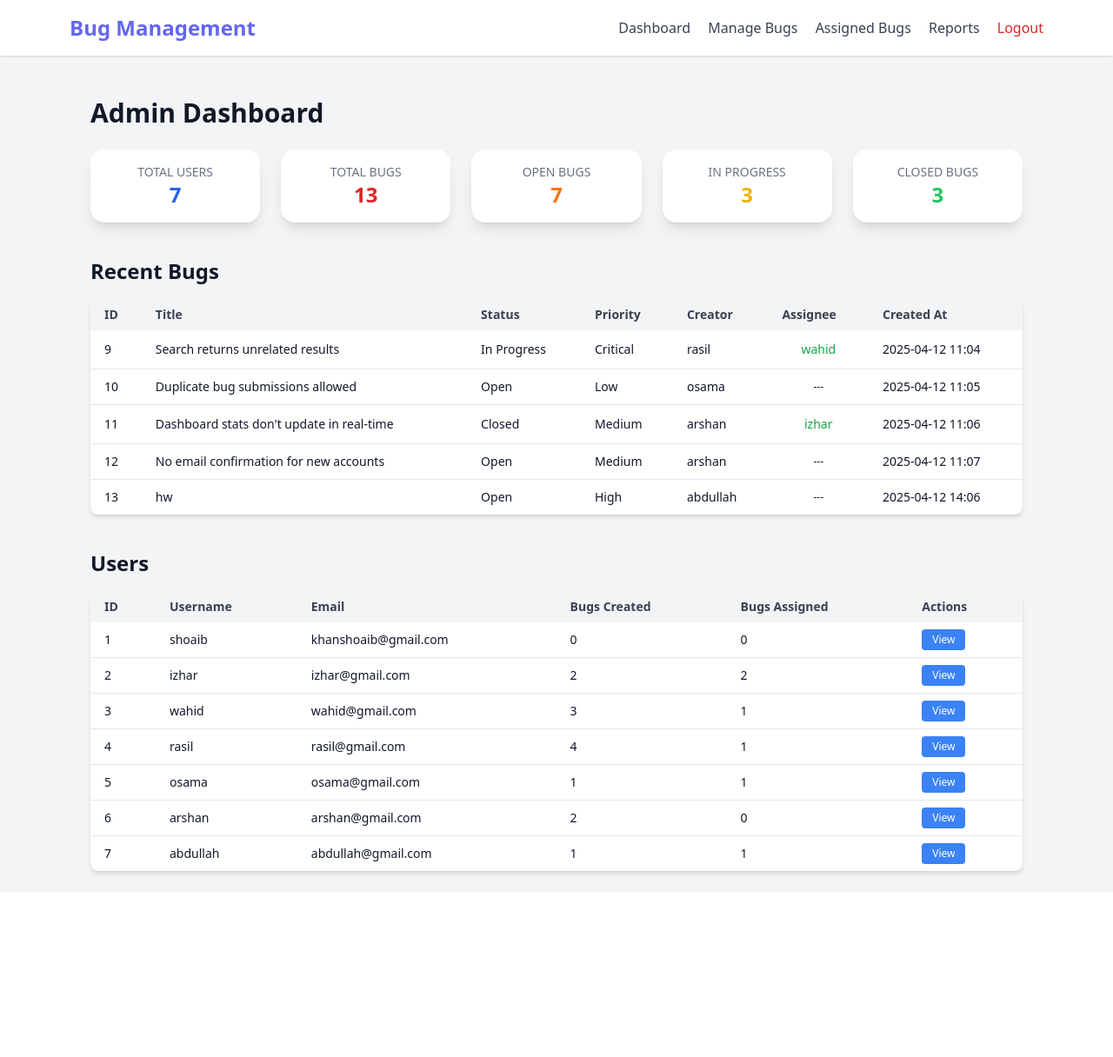
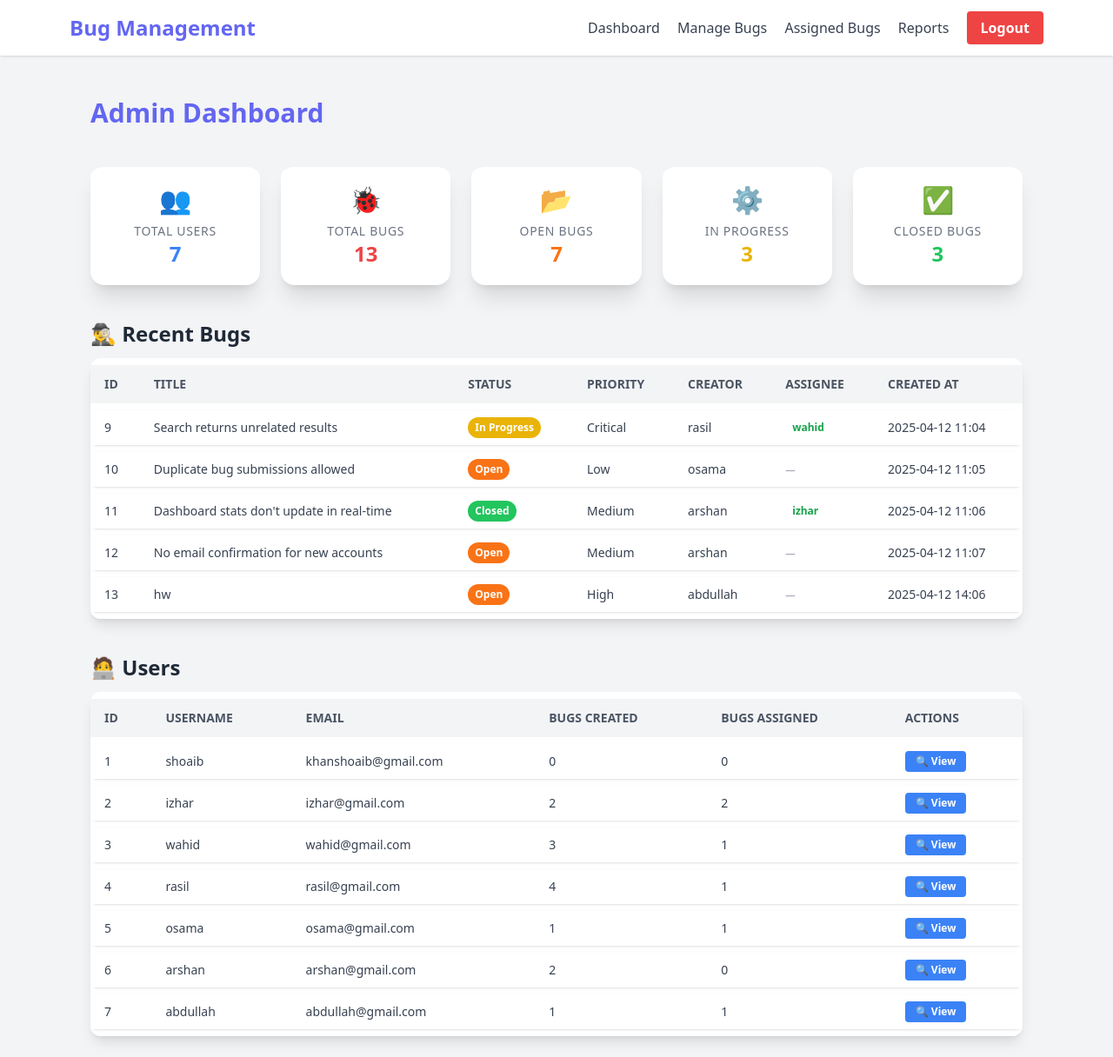
Before and after one commit to kshxaib/bug_management, a Flask app: page /admin/dashboard in a window 1280 px wide. Shown: the whole page at 87% size. Before the commit the page ends 1011 px from the top, so only its background shows below. Run offline with Flask 2, Linux system fonts and the light colour scheme; a user stored in the database is signed in; data comes from the database, SQL or seed files in the repository; both versions use the stored data as it was after the commit; some libraries are stand-ins or nearby versions.

Commit message:
Your commit message here

```diff
--- a/templates/admin/admin_dashboard.html
+++ b/templates/admin/admin_dashboard.html
@@ -3,65 +3,62 @@
 {% block title %}Admin Dashboard{% endblock %}
 
 {% block content %}
-<div class="p-6 animate-fade-in">
-    <h1 class="text-3xl font-bold mb-6">Admin Dashboard</h1>
+<div class="p-6 animate-fade-in space-y-10">
+    <h1 class="text-3xl font-extrabold text-primary"> Admin Dashboard</h1>
 
     <!-- Stats Grid -->
-    <div class="grid grid-cols-1 sm:grid-cols-2 md:grid-cols-3 xl:grid-cols-5 gap-6 mb-10">
-        <div class="stat-card bg-white shadow-lg rounded-2xl p-4 text-center">
-            <h3 class="text-gray-500 text-sm uppercase">Total Users</h3>
-            <p class="text-2xl font-semibold text-blue-600">{{ users|length }}</p>
+    <div class="grid grid-cols-1 sm:grid-cols-2 md:grid-cols-3 xl:grid-cols-5 gap-6">
+        {% set stats = [
+            ('Total Users', users|length, 'text-blue-500', '👥'),
+            ('Total Bugs', bugs|length, 'text-red-500', '🐞'),
+            ('Open Bugs', open_bugs, 'text-orange-500', '📂'),
+            ('In Progress', in_progress_bugs, 'text-yellow-500', '⚙️'),
+            ('Closed Bugs', closed_bugs, 'text-green-500', '✅')
+        ] %}
+        {% for label, value, color, emoji in stats %}
+        <div class="bg-white shadow-xl hover:shadow-2xl transition rounded-2xl p-5 text-center border-t-4 border-gray-100">
+            <div class="text-3xl mb-2">{{ emoji }}</div>
+            <h3 class="text-gray-500 text-sm uppercase tracking-wider">{{ label }}</h3>
+            <p class="text-2xl font-bold {{ color }}">{{ value }}</p>
         </div>
-        <div class="stat-card bg-white shadow-lg rounded-2xl p-4 text-center">
-            <h3 class="text-gray-500 text-sm uppercase">Total Bugs</h3>
-            <p class="text-2xl font-semibold text-red-600">{{ bugs|length }}</p>
-        </div>
-        <div class="stat-card bg-white shadow-lg rounded-2xl p-4 text-center">
-            <h3 class="text-gray-500 text-sm uppercase">Open Bugs</h3>
-            <p class="text-2xl font-semibold text-orange-500">{{ open_bugs }}</p>
-        </div>
-        <div class="stat-card bg-white shadow-lg rounded-2xl p-4 text-center">
-            <h3 class="text-gray-500 text-sm uppercase">In Progress</h3>
-            <p class="text-2xl font-semibold text-yellow-500">{{ in_progress_bugs }}</p>
-        </div>
-        <div class="stat-card bg-white shadow-lg rounded-2xl p-4 text-center">
-            <h3 class="text-gray-500 text-sm uppercase">Closed Bugs</h3>
-            <p class="text-2xl font-semibold text-green-500">{{ closed_bugs }}</p>
-        </div>
+        {% endfor %}
     </div>
 
     <!-- Recent Bugs Table -->
-    <h2 class="text-2xl font-semibold mb-4">Recent Bugs</h2>
-    <div class="overflow-x-auto shadow-md rounded-lg mb-10 animate-fade-in">
-        <table class="min-w-full bg-white rounded-xl overflow-hidden">
-            <thead class="bg-gray-100 text-gray-700 text-sm">
+    <div>
+        <h2 class="text-2xl font-semibold text-gray-800 mb-3">🕵️‍♂️ Recent Bugs</h2>
+        <div class="overflow-x-auto rounded-xl shadow-lg animate-fade-in">
+            <table class="min-w-full bg-white border-separate border-spacing-y-2">
+                <thead class="bg-gray-100 text-gray-600 text-sm uppercase">
                     <tr>
-                    <th class="px-4 py-2 text-left">ID</th>
-                    <th class="px-4 py-2 text-left">Title</th>
-                    <th class="px-4 py-2 text-left">Status</th>
-                    <th class="px-4 py-2 text-left">Priority</th>
-                    <th class="px-4 py-2 text-left">Creator</th>
-                    <th class="px-4 py-2 text-left">Assignee</th>
-                    <th class="px-4 py-2 text-left">Created At</th>
+                        {% for label in ['ID', 'Title', 'Status', 'Priority', 'Creator', 'Assignee', 'Created At'] %}
+                        <th class="px-4 py-3 text-left">{{ label }}</th>
+                        {% endfor %}
                     </tr>
                 </thead>
-            <tbody class="text-sm divide-y divide-gray-200">
+                <tbody class="text-sm text-gray-700">
                     {% for bug in bugs[-5:] %}
-                <tr class="hover:bg-gray-50 transition">
-                    <td class="px-4 py-2">{{ bug.id }}</td>
+                    <tr class="bg-white hover:bg-gray-50 transition shadow rounded-lg">
+                        <td class="px-4 py-2 font-medium">{{ bug.id }}</td>
                         <td class="px-4 py-2">{{ bug.title }}</td>
-                    <td class="px-4 py-2">{{ bug.status }}</td>
+                        <td class="px-4 py-2">
+                            <span class="inline-block px-2 py-1 rounded-full font-semibold text-white text-xs
+                                {% if bug.status == 'Open' %} bg-orange-500
+                                {% elif bug.status == 'In Progress' %} bg-yellow-500
+                                {% elif bug.status == 'Closed' %} bg-green-500
+                                {% else %} bg-gray-400 {% endif %}">
+                                {{ bug.status }}
+                            </span>
+                        </td>
                         <td class="px-4 py-2">{{ bug.priority }}</td>
                         <td class="px-4 py-2">{{ bug.creator.username }}</td>
                         <td class="px-4 py-2">
                             {% if bug.assignee %}
-                            <span class="inline-block text-sm font-extrabold px-2 text-green-600 py-1 rounded-full font-medium justify-center flex">
+                                <span class="inline-block px-2 py-1 rounded-full  text-green-600 font-semibold text-xs">
                                     {{ bug.assignee.username }}
                                 </span>
                             {% else %}
-                            <span class="inline-block text-xs px-2 py-1 rounded-full font-medium justify-center flex">
-                                ---
-                            </span>
+                                <span class="text-gray-400 text-xs italic">—</span>
                             {% endif %}
                         </td>
                         <td class="px-4 py-2">{{ bug.created_at.strftime('%Y-%m-%d %H:%M') }}</td>
@@ -70,36 +67,39 @@
                 </tbody>
             </table>
         </div>
+    </div>
 
     <!-- Users Table -->
-    <h2 class="text-2xl font-semibold mb-4">Users</h2>
-    <div class="overflow-x-auto shadow-md rounded-lg animate-fade-in">
-        <table class="min-w-full bg-white rounded-xl overflow-hidden">
-            <thead class="bg-gray-100 text-gray-700 text-sm">
+    <div>
+        <h2 class="text-2xl font-semibold text-gray-800 mb-3">🧑‍💻 Users</h2>
+        <div class="overflow-x-auto rounded-xl shadow-lg animate-fade-in">
+            <table class="min-w-full bg-white border-separate border-spacing-y-2">
+                <thead class="bg-gray-100 text-gray-600 text-sm uppercase">
                     <tr>
-                    <th class="px-4 py-2 text-left">ID</th>
-                    <th class="px-4 py-2 text-left">Username</th>
-                    <th class="px-4 py-2 text-left">Email</th>
-                    <th class="px-4 py-2 text-left">Bugs Created</th>
-                    <th class="px-4 py-2 text-left">Bugs Assigned</th>
-                    <th class="px-4 py-2 text-left">Actions</th>
+                        {% for label in ['ID', 'Username', 'Email', 'Bugs Created', 'Bugs Assigned', 'Actions'] %}
+                        <th class="px-4 py-3 text-left">{{ label }}</th>
+                        {% endfor %}
                     </tr>
                 </thead>
-            <tbody class="text-sm divide-y divide-gray-200">
+                <tbody class="text-sm text-gray-700">
                     {% for user in users %}
-                <tr class="hover:bg-gray-50 transition">
-                    <td class="px-4 py-2">{{ user.id }}</td>
+                    <tr class="bg-white hover:bg-gray-50 transition shadow rounded-lg">
+                        <td class="px-4 py-2 font-medium">{{ user.id }}</td>
                         <td class="px-4 py-2">{{ user.username }}</td>
                         <td class="px-4 py-2">{{ user.email }}</td>
                         <td class="px-4 py-2">{{ user.bugs_created|length }}</td>
                         <td class="px-4 py-2">{{ user.bugs_assigned|length }}</td>
                         <td class="px-4 py-2">
-                        <a href="{{ url_for('user_details', user_id=user.id) }}" class="inline-block bg-blue-500 hover:bg-blue-600 text-white text-xs font-medium px-3 py-1 rounded transition">View</a>
+                            <a href="{{ url_for('user_details', user_id=user.id) }}"
+                               class="inline-block bg-blue-500 hover:bg-blue-600 text-white text-xs font-semibold px-3 py-1 rounded transition duration-200">
+                                🔍 View
+                            </a>
                         </td>
                     </tr>
                     {% endfor %}
                 </tbody>
             </table>
+        </div>
     </div>
 </div>
 
@@ -110,7 +110,7 @@
     100% { opacity: 1; transform: translateY(0); }
 }
 .animate-fade-in {
-    animation: fade-in 0.5s ease-out;
+    animation: fade-in 0.6s ease-out;
 }
 </style>
 {% endblock %}
--- a/templates/base.html
+++ b/templates/base.html
@@ -1,11 +1,10 @@
 <!DOCTYPE html>
 <html lang="en">
   <head>
-    <meta charset="UTF-8">
-    <meta name="viewport" content="width=device-width, initial-scale=1.0">
+    <meta charset="UTF-8" />
+    <meta name="viewport" content="width=device-width, initial-scale=1.0" />
     <title>Bug Management System - {% block title %}{% endblock %}</title>
 
-    <!-- Tailwind CSS CDN -->
     <script src="https://cdn.tailwindcss.com"></script>
 
     <!-- Optional: Custom Tailwind Config -->
@@ -14,53 +13,91 @@
         theme: {
           extend: {
             colors: {
-                        primary: '#6366F1',
-                        secondary: '#818CF8',
-                    }
-                }
-            }
-        }
+              primary: "#6366F1",
+              secondary: "#818CF8",
+            },
+          },
+        },
+      };
     </script>
   </head>
   <body class="bg-gray-100 text-gray-900 min-h-screen">
+    <nav class="bg-white shadow mb-6">
+      <div
+        class="max-w-6xl mx-auto px-4 py-4 flex justify-between items-center"
+      >
+        <a href="{{ url_for('home') }}" class="text-2xl font-bold text-primary"
+          >Bug Management</a
+        >
+        <div class="space-x-4">
+          {% if current_user.is_authenticated %} {% if current_user.is_admin %}
+          <a
+            href="{{ url_for('admin_dashboard') }}"
+            class="text-gray-700 hover:text-primary"
+            >Dashboard</a
+          >
+          <a
+            href="{{ url_for('manage_bugs') }}"
+            class="text-gray-700 hover:text-primary"
+            >Manage Bugs</a
+          >
+          <a
+            href="{{ url_for('assigned_bugs') }}"
+            class="text-gray-700 hover:text-primary"
+            >Assigned Bugs</a
+          >
+          <a
+            href="{{ url_for('bug_reports') }}"
+            class="text-gray-700 hover:text-primary"
+            >Reports</a
+          >
+          {% else %}
+          <a
+            href="{{ url_for('user_dashboard') }}"
+            class="text-gray-700 hover:text-primary"
+            >Dashboard</a
+          >
+          <a
+            href="{{ url_for('create_bug') }}"
+            class="text-gray-700 hover:text-primary"
+            >Create Bug</a
+          >
+          <a
+            href="{{ url_for('view_assigned_bugs') }}"
+            class="text-gray-700 hover:text-primary"
+            >My Assigned Bugs</a
+          >
+          {% endif %}
+          <a
+            href="{{ url_for('logout') }}"
+            class="bg-red-500 hover:bg-red-600 text-white font-semibold py-2 px-4 rounded transition duration-200 shadow-sm"
+          >
+            Logout
+          </a>
 
-    <nav class="bg-white shadow mb-6">
-        <div class="max-w-6xl mx-auto px-4 py-4 flex justify-between items-center">
-            <a href="{{ url_for('home') }}" class="text-2xl font-bold text-primary">Bug Management</a>
-            <div class="space-x-4">
-                {% if current_user.is_authenticated %}
-                    {% if current_user.is_admin %}
-                        <a href="{{ url_for('admin_dashboard') }}" class="text-gray-700 hover:text-primary">Dashboard</a>
-                        <a href="{{ url_for('manage_bugs') }}" class="text-gray-700 hover:text-primary">Manage Bugs</a>
-                        <a href="{{ url_for('assigned_bugs') }}" class="text-gray-700 hover:text-primary">Assigned Bugs</a>
-                        <a href="{{ url_for('bug_reports') }}" class="text-gray-700 hover:text-primary">Reports</a>
           {% else %}
-                        <a href="{{ url_for('user_dashboard') }}" class="text-gray-700 hover:text-primary">Dashboard</a>
-                        <a href="{{ url_for('create_bug') }}" class="text-gray-700 hover:text-primary">Create Bug</a>
-                        <a href="{{ url_for('view_assigned_bugs') }}" class="text-gray-700 hover:text-primary">My Assigned Bugs</a>
-                    {% endif %}
-                    <a href="{{ url_for('logout') }}" class="text-red-600 hover:underline">Logout</a>
-                {% else %}
-                    <a href="{{ url_for('login') }}" class="text-gray-700 hover:text-primary">Login</a>
-                    <a href="{{ url_for('register') }}" class="text-gray-700 hover:text-primary">Register</a>
+          <a href="{{ url_for('login') }}"
+   class="bg-primary hover:bg-secondary text-white font-medium py-2 px-4 rounded transition duration-200">
+  Login
+</a>
+<a href="{{ url_for('register') }}"
+   class="bg-gray-800 hover:bg-gray-900 text-white font-medium py-2 px-4 rounded transition duration-200">
+  Register
+</a>
           {% endif %}
         </div>
       </div>
     </nav>
 
     <div class="max-w-6xl mx-auto px-4">
-        {% with messages = get_flashed_messages(with_categories=true) %}
-            {% if messages %}
-                {% for category, message in messages %}
-                    <div class="p-4 mb-4 rounded text-white {{ 'bg-green-500' if category == 'success' else 'bg-red-500' }}">
+      {% with messages = get_flashed_messages(with_categories=true) %} {% if
+      messages %} {% for category, message in messages %}
+      <div
+        class="p-4 mb-4 rounded text-white {{ 'bg-green-500' if category == 'success' else 'bg-red-500' }}"
+      >
         {{ message }}
       </div>
-                {% endfor %}
-            {% endif %}
-        {% endwith %}
-
-        {% block content %}{% endblock %}
+      {% endfor %} {% endif %} {% endwith %} {% block content %}{% endblock %}
     </div>
-
   </body>
 </html>
```
Also changed, not shown: templates/admin/assigned_bugs.html (+60 -24 lines), templates/admin/bug_reports.html (+56 -34 lines), templates/admin/manage_bugs.html (+77 -47 lines), templates/admin/user_details.html (+58 -51 lines), instance/database.db. Lines whose indentation alone changed are shown as unchanged.
